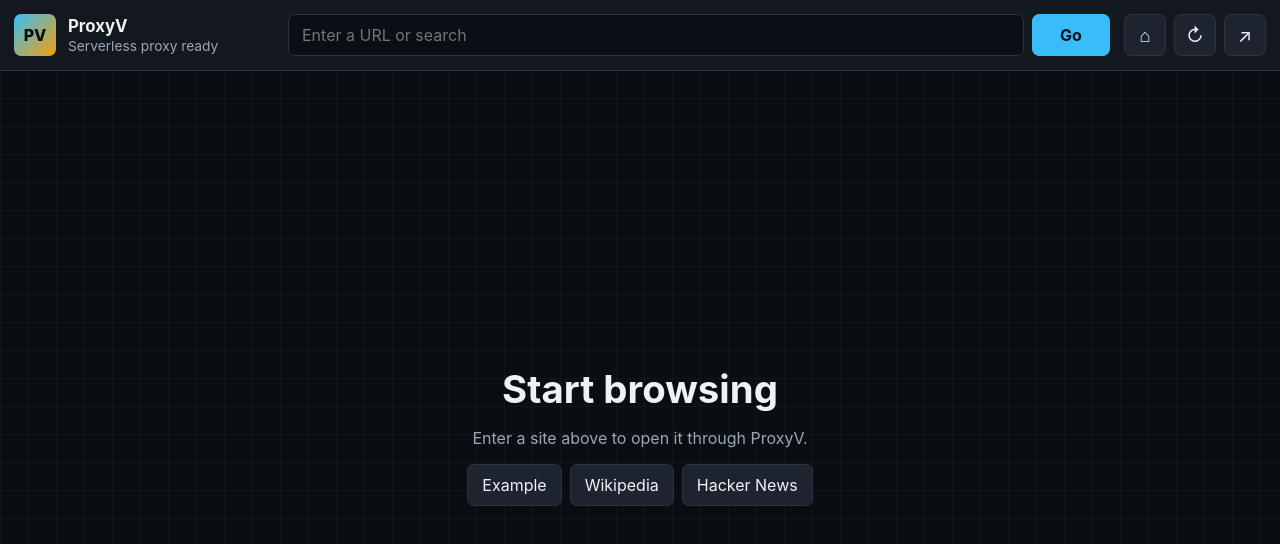
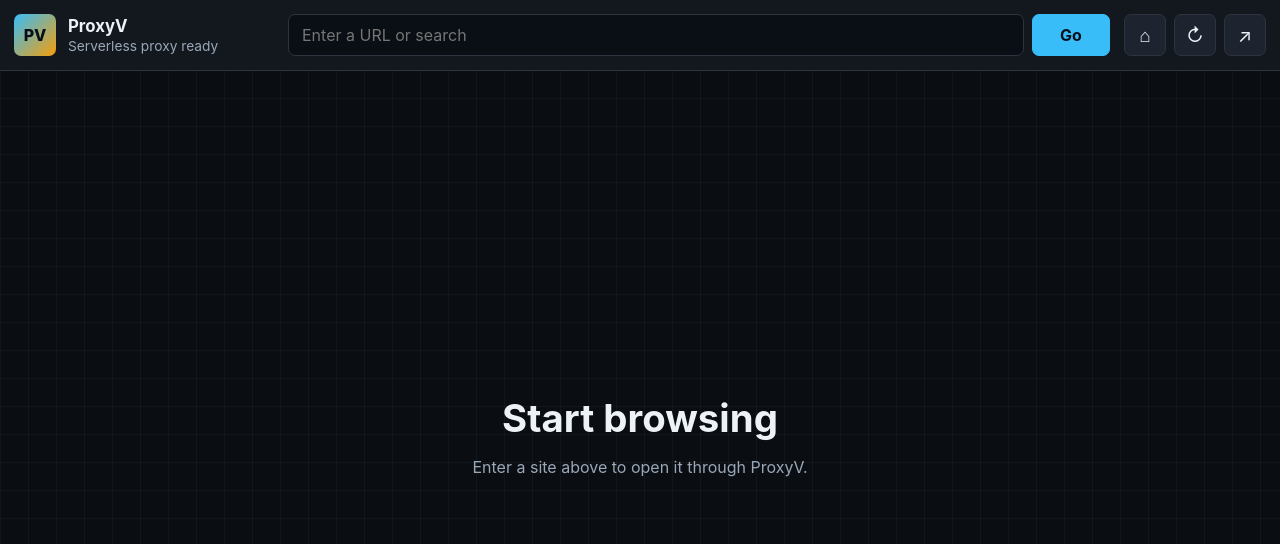
Before and after one commit to connorgentile113-png/ProxyV, a website: page public/index.html in a window 1280 px wide. Drawn offline with Linux system fonts and the light colour scheme; no server answers.

Commit message:
Remove suggested site shortcuts

```diff
--- a/public/assets/proxyv-client.js
+++ b/public/assets/proxyv-client.js
@@ -33,14 +33,6 @@ reloadButton.addEventListener("click", () => {
 
 detachButton.addEventListener("click", () => {
   if (currentUrl) window.open(toProxyUrl(currentUrl), "_blank", "noopener,noreferrer");
-});
-
-document.querySelectorAll("[data-url]").forEach((button) => {
-  button.addEventListener("click", () => {
-    const url = button.getAttribute("data-url");
-    addressInput.value = url;
-    navigate(url);
-  });
 });
 
 void refreshStatus();
--- a/public/index.html
+++ b/public/index.html
@@ -42,11 +42,6 @@
         <div id="emptyState" class="empty-state">
           <h2>Start browsing</h2>
           <p>Enter a site above to open it through ProxyV.</p>
-          <div class="quick-links" aria-label="Quick links">
-            <button type="button" data-url="https://example.com">Example</button>
-            <button type="button" data-url="https://wikipedia.org">Wikipedia</button>
-            <button type="button" data-url="https://news.ycombinator.com">Hacker News</button>
-          </div>
         </div>
         <div id="frameMount" class="frame-mount"></div>
       </section>
--- a/public/styles.css
+++ b/public/styles.css
@@ -176,17 +176,6 @@ h1 {
   color: var(--muted);
 }
 
-.quick-links {
-  display: flex;
-  justify-content: center;
-  flex-wrap: wrap;
-  gap: 8px;
-}
-
-.quick-links button {
-  padding: 0 14px;
-}
-
 .frame-mount,
 .proxy-frame {
   width: 100%;
```
